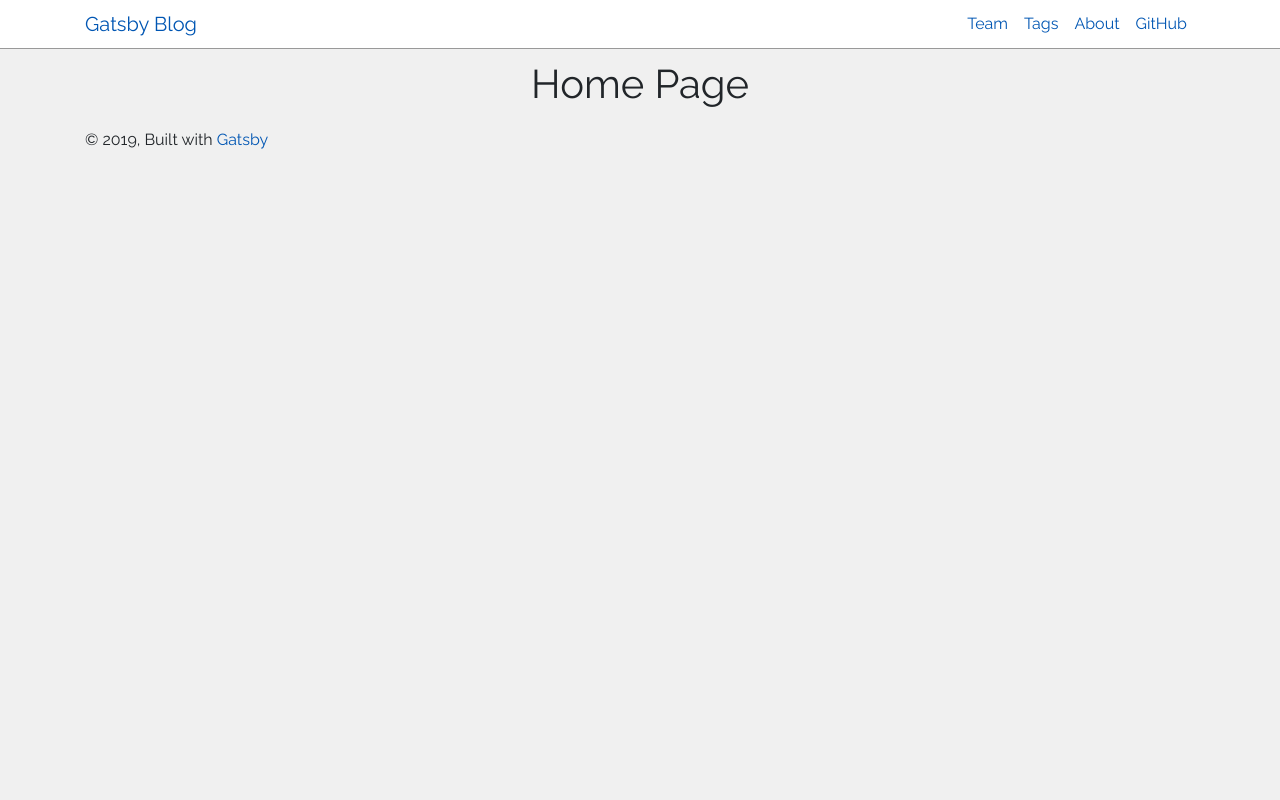
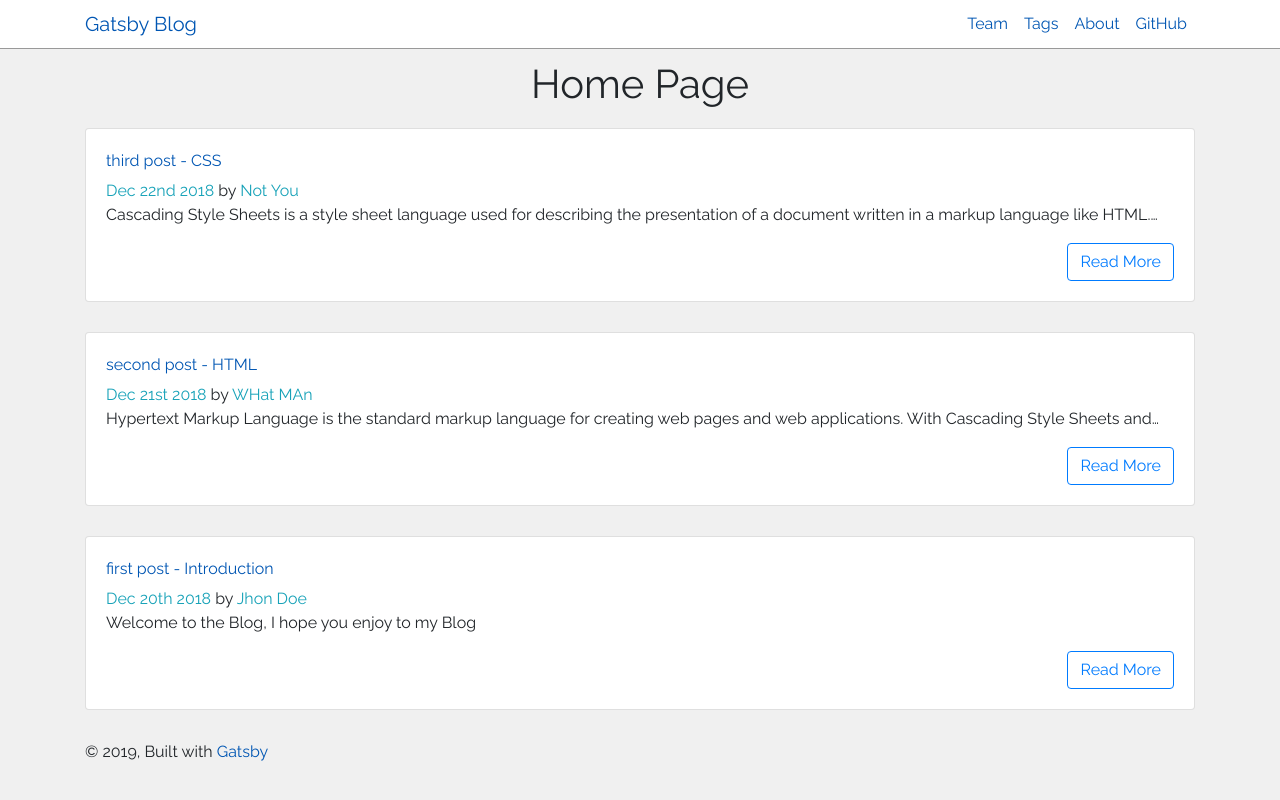
Before and after one commit to GreedoRen/Blog-Gatsby, a Gatsby site: page / in a window 1280 px wide. Built offline with nearby package versions, Linux system fonts and the light colour scheme; Gatsby itself is replaced by a stand-in of ours.

Commit message:
Add post, get link and work with GraphQL

```diff
--- /dev/null
+++ b/src/components/Post.js
@@ -0,0 +1,21 @@
+import React, { Component } from 'react';
+import {Link} from 'gatsby'
+import {Card, CardTitle, CardText, CardSubtitle, CardBody} from 'reactstrap'
+
+const Post = ({title, author, path, date, body}) => {
+    return(
+        <Card>
+            <CardBody>
+                <CardTitle><Link to={path}>{title}</Link></CardTitle>
+                <CardSubtitle>
+                    <span className="text-info">{date}</span> by {' '}
+                    <span className="text-info">{author}</span>
+                </CardSubtitle>
+                <CardText>{body} </CardText>
+                <Link to={path} className="btn btn-outline-primary float-right">Read More</Link>
+            </CardBody>
+        </Card>
+    )
+}
+
+export default Post;
--- a/src/pages/index.js
+++ b/src/pages/index.js
@@ -2,12 +2,49 @@ import React from "react"
 
 import Layout from "../components/layout"
 import SEO from "../components/seo"
+import { graphql, StaticQuery } from "gatsby";
+import Post from '../components/Post'
 
 const IndexPage = () => (
   <Layout>
     <SEO title="Home" keywords={[`gatsby`, `application`, `react`]} />
     <h1>Home Page</h1>
+    <StaticQuery query={indexQuery} render={data => {
+      return(
+        <div>
+          {data.allMarkdownRemark.edges.map(({ node })=> (
+            <Post
+            title={node.frontmatter.title}
+            author={node.frontmatter.author}
+            path={node.frontmatter.path}
+            date={node.frontmatter.date}
+            body={node.excerpt}/>
+          ))}
+        </div>
+      )
+    }}/>
   </Layout>
 )
 
+const indexQuery = graphql
+  `
+  query {
+    allMarkdownRemark(sort: {fields:[frontmatter___date], order: DESC}) {
+      edges{
+        node{
+          id
+          frontmatter{
+            title
+            date(formatString:"MMM Do YYYY")
+            author
+            path
+          }
+          excerpt
+        }
+      }
+    }
+  }
+
+  `
+
 export default IndexPage
```
